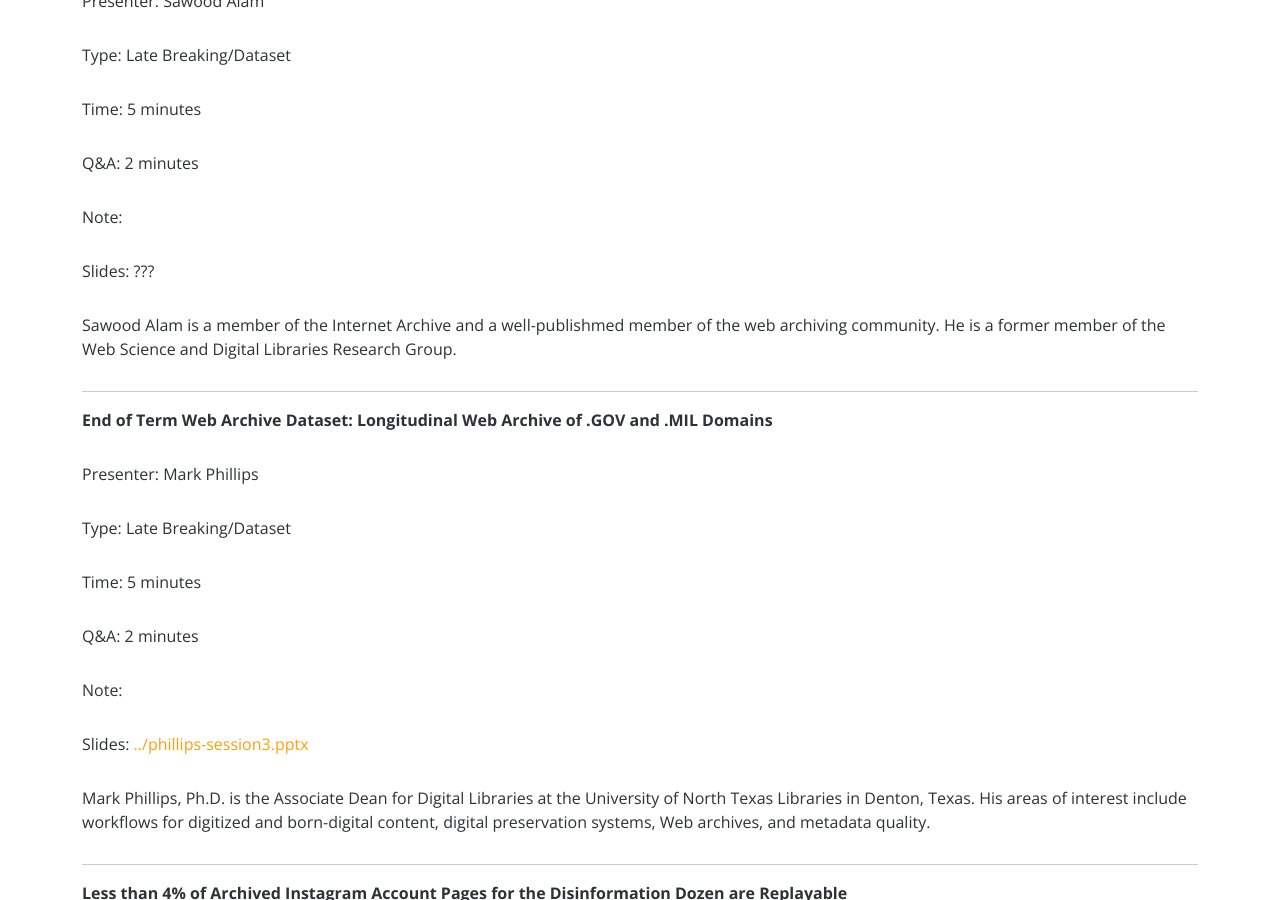
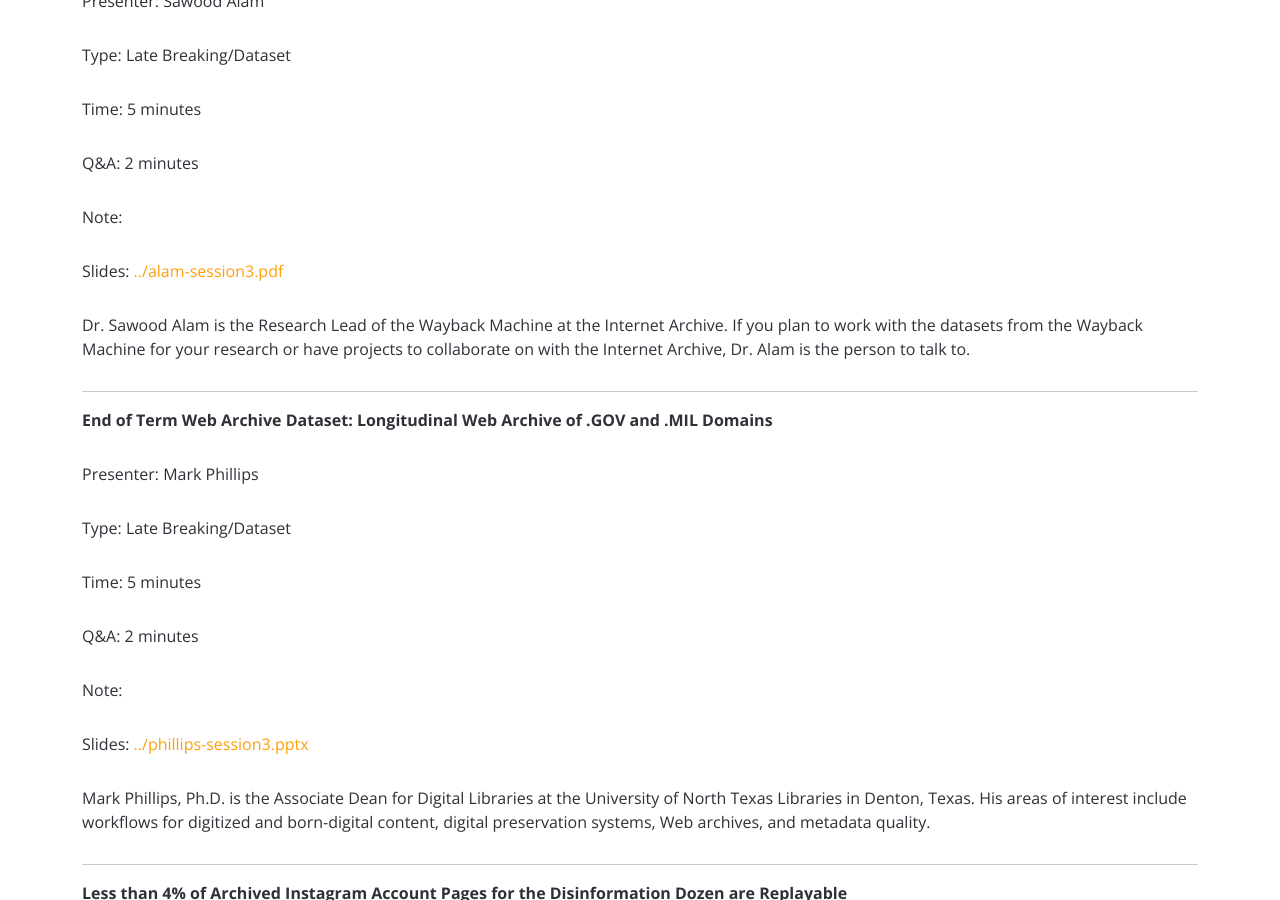
Before and after one commit to shawnmjones/JCDL2023-website-source, a Jekyll site: the page built from sessioninfo/session3.md, in a window 1280 px wide and 900 px high, scrolled down 1059 px. Built offline with Jekyll 4.4.1, drawn with Linux system fonts in a browser that asks for light colours.

Commit message:
Sawood's work

```diff
--- a/sessioninfo/session3.md
+++ b/sessioninfo/session3.md
@@ -55,9 +55,12 @@ Q&A: 2 minutes
 
 Note:
 
-Slides: ???
+Slides: [../alam-session3.pdf](../alam-session3.pdf)
 
-Sawood Alam is a member of the Internet Archive and a well-publishmed member of the web archiving community. He is a former member of the Web Science and Digital Libraries Research Group.
+Dr. Sawood Alam is the Research Lead of the Wayback Machine at the
+Internet Archive. If you plan to work with the datasets from the Wayback
+Machine for your research or have projects to collaborate on with the
+Internet Archive, Dr. Alam is the person to talk to.
 
 ---
 
```
Also changed, not shown: 1 other file.
